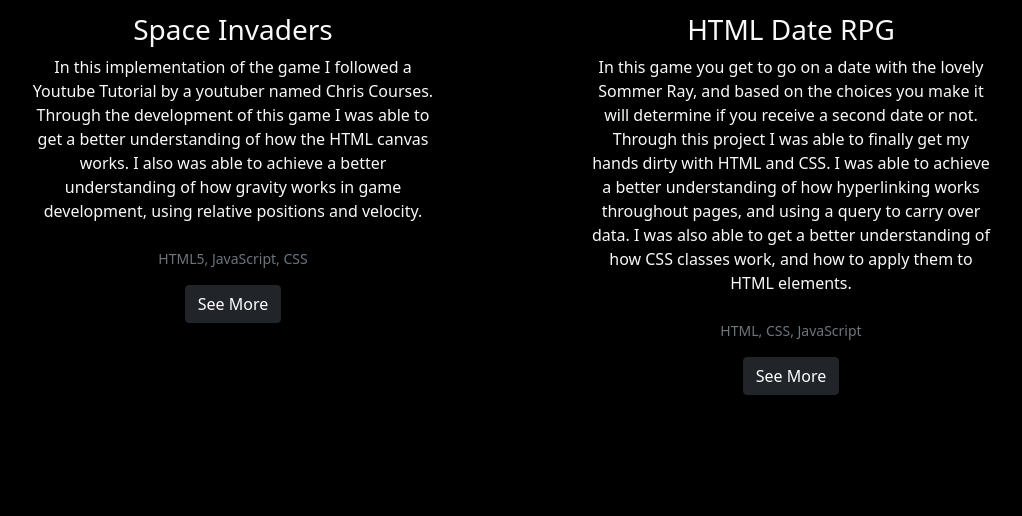
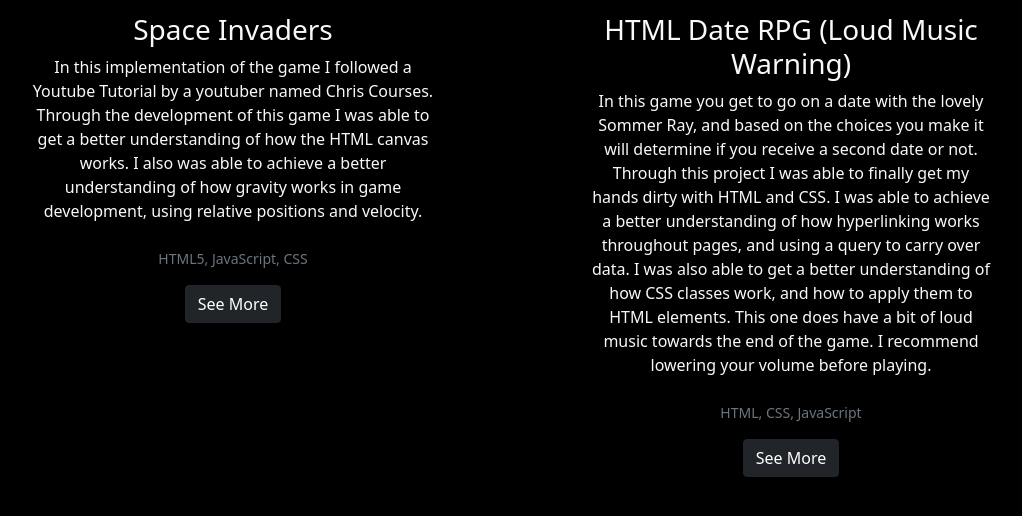
Before and after one commit to perezroyjr/perezroyjr.github.io, a plain HTML site: page projects.html in a window 1280 px wide. Shown: the part 1975-2491 px from the top of the page, without its empty margins (116-1138 px from the left). Drawn offline with Linux system fonts and the light colour scheme; files whose address does not match are found by name.

Commit message:
updated buttons on project.html

```diff
--- a/projects.html
+++ b/projects.html
@@ -202,7 +202,7 @@
 					<!-- Card Footer -->
 					<div class="card-footer">
 						<small class="text-muted"> HTML5, JavaScript, CSS </small><br>
-						<button class="btn btn-dark mt-3"> See More </button>
+						<a href="https://perezroyjr.github.io/space_invaders" class="btn btn-dark mt-3 text-center" role="button">See More</a>
 					</div>
 					</div>
 					</div>
@@ -220,15 +220,15 @@
 					</a>
 					<!-- Card Body -->
 					<div class="card-body">
-						<h3 class="card-title">HTML Date RPG</h3>
+						<h3 class="card-title">HTML Date RPG (Loud Music Warning)</h3>
 						<p class="card-text">
-							In this game you get to go on a date with the lovely Sommer Ray, and based on the choices you make it will determine if you receive a second date or not. Through this project I was able to finally get my hands dirty with HTML and CSS. I was able to achieve a better understanding of how hyperlinking works throughout pages, and using a query to carry over data. I was also able to get a better understanding of how CSS classes work, and how to apply them to HTML elements.
+							In this game you get to go on a date with the lovely Sommer Ray, and based on the choices you make it will determine if you receive a second date or not. Through this project I was able to finally get my hands dirty with HTML and CSS. I was able to achieve a better understanding of how hyperlinking works throughout pages, and using a query to carry over data. I was also able to get a better understanding of how CSS classes work, and how to apply them to HTML elements. This one does have a bit of loud music towards the end of the game. I recommend lowering your volume before playing.
 						</p>
 					</div>
 					<!-- Card Footer -->
 					<div class="card-footer">
 						<small class="text-muted"> HTML, CSS, JavaScript </small><br>
-						<button class="btn btn-dark mt-3"> See More </button>
+						<a href="https://perezroyjr.github.io/MatchMaker/intro.html" class="btn btn-dark mt-3 text-center" role="button">See More</a>
 					</div>
 					<!--END:Card 6 -->
 					</div>
--- a/styles/stylesheet.css
+++ b/styles/stylesheet.css
@@ -76,3 +76,8 @@ hr {
     border-right: 2px solid #FFFFFF;
   }
 }
+
+.remove-underline {
+			text-decoration: none;
+
+}
```
